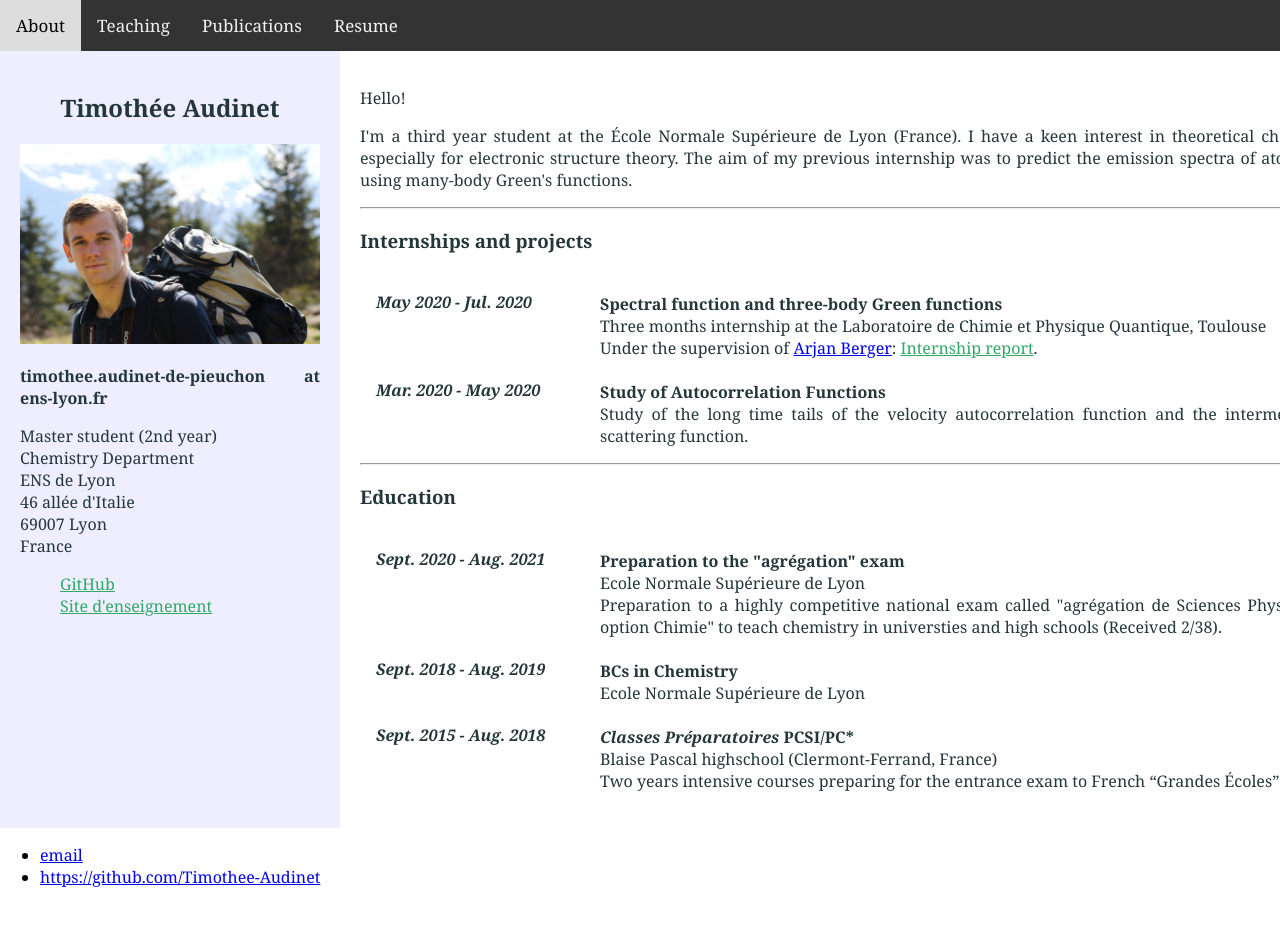
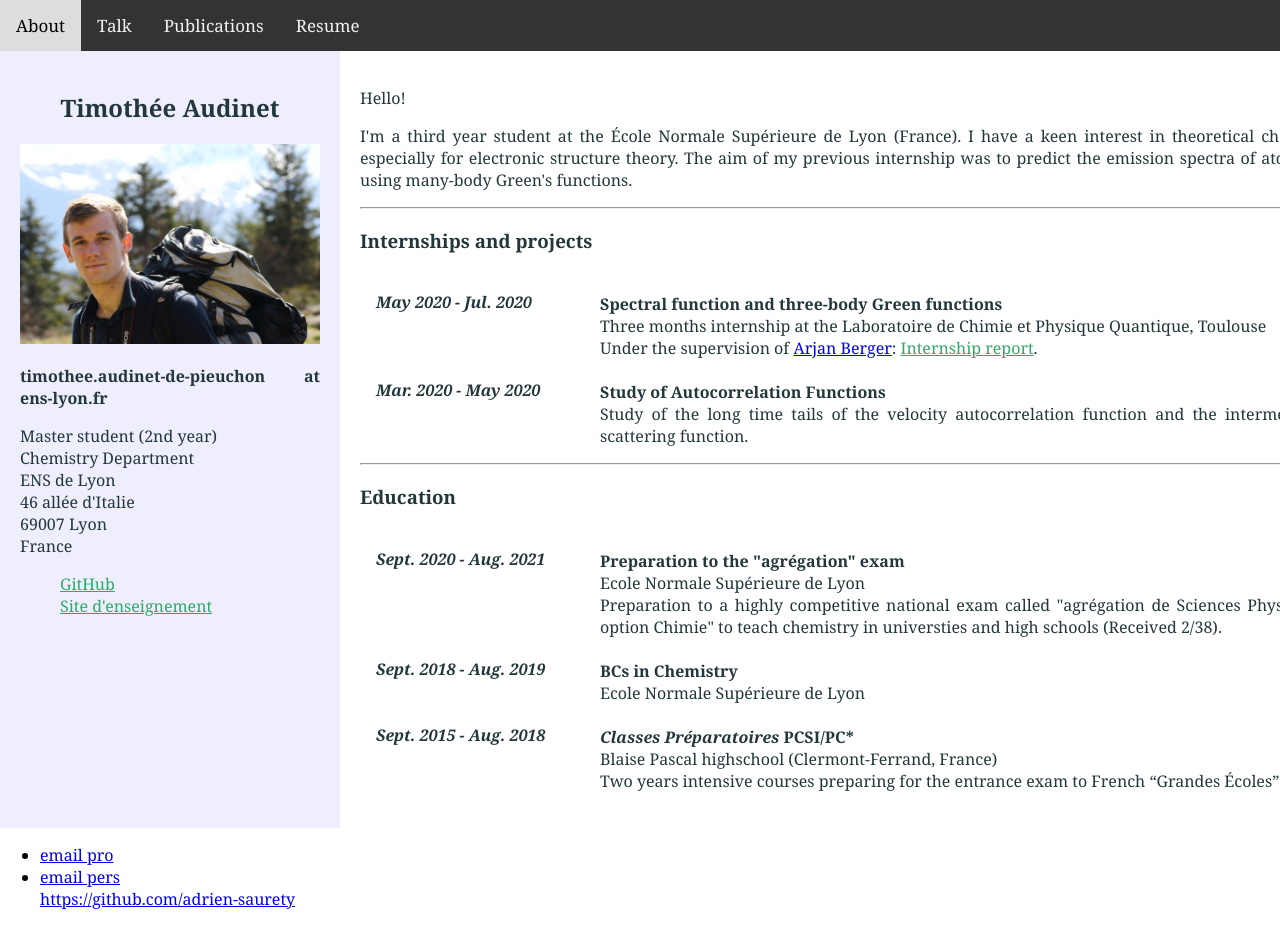
Before and after one commit to adriensaurety/adriensaurety.github.io, a Jekyll site: the page built from index.html, in a window 1280 px wide. Built offline with Jekyll 4.4.1, drawn with Linux system fonts in a browser that asks for light colours; before the commit the page ends 904 px from its top, so only the background shows below that.

Commit message:
Update default.html

```diff
--- a/_layouts/default.html
+++ b/_layouts/default.html
@@ -21,9 +21,9 @@
 
  <div class="topnav">
 	 <a href="index.html">About</a>
-	 <a href="teaching.html">Teaching</a>
+	 <a href="teaching.html">Talk</a>
 	 <a href="publications.html">Publications</a>
-	 <a href="cv/Timothee_Audinet_Resume.pdf" target="_blank">Resume</a>
+	 <a href="cv/cv_adrien_saurety.pdf" target="_blank">Resume</a>
 </div>
 
 
@@ -36,8 +36,9 @@
 <footer>
 
 <ul>
-   <li><a href="mailto:timothee.audinet@orange.fr">email</a></li>
-   <li><a href="https://github.com/Timothee-Audinet">https://github.com/Timothee-Audinet</a></li>
+   <li><a href="mailto:adrien.saurety@ens-lyon.fr">email pro</a></li>
+	<li><a href="mailto:asaurety@gmail.com">email pers</a></li
+   <li><a href="https://github.com/adrien-saurety">https://github.com/adrien-saurety</a></li>
 </ul>
 </footer>
 
```
